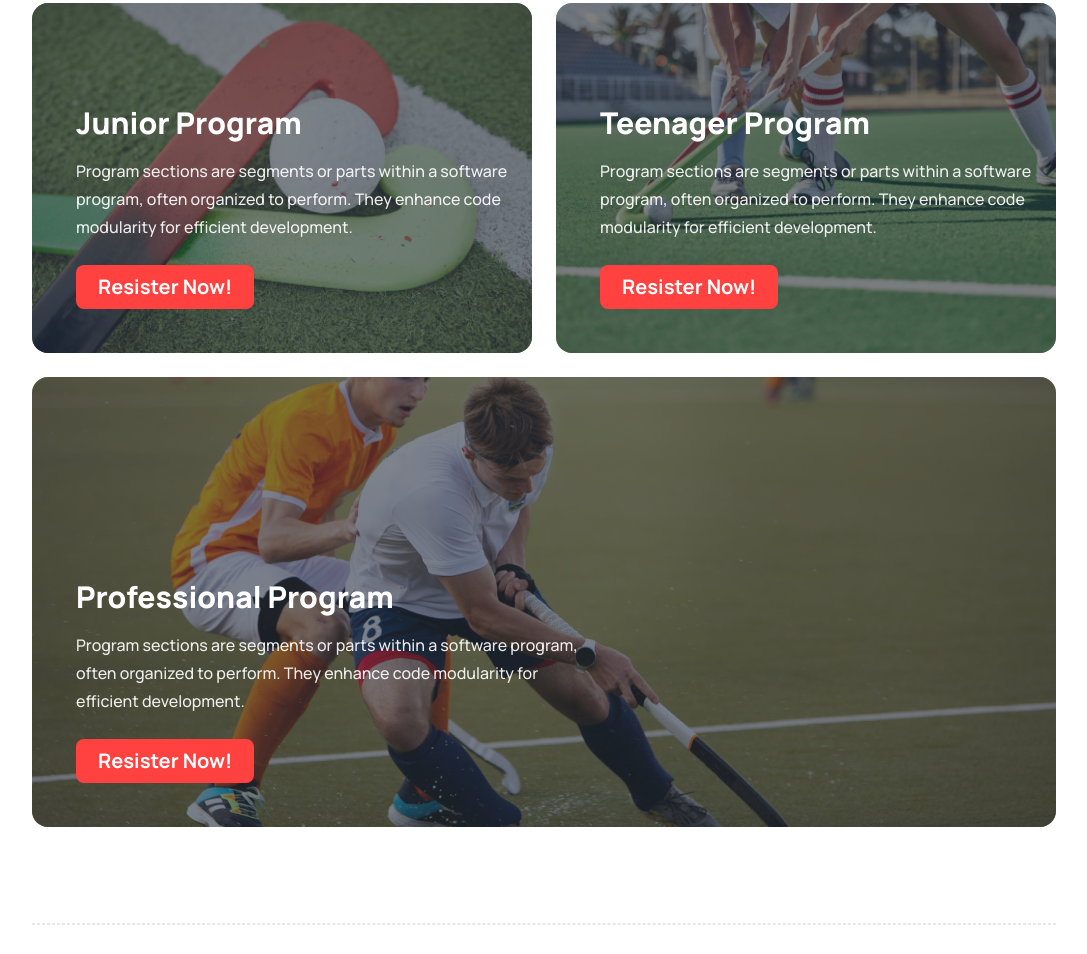
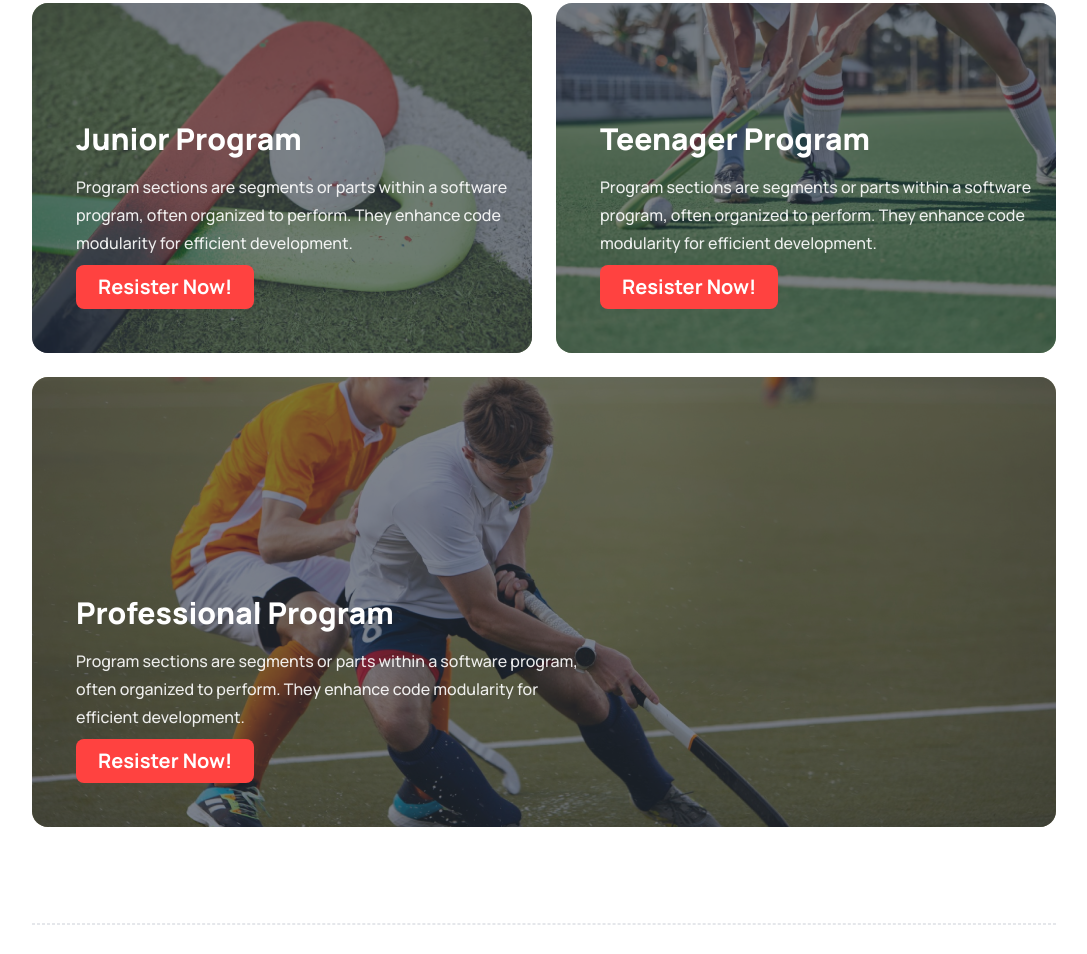
Before and after one commit to mranonno/third-assignment, a plain HTML site: page index.html in a window 1280 px wide. Shown: the part 1528-2482 px from the top of the page, without its empty margins (96-1183 px from the left). Drawn offline with nearby package versions, Linux system fonts and the light colour scheme.

Commit message:
Assignment 3 Completed

```diff
--- a/index.html
+++ b/index.html
@@ -172,10 +172,10 @@
                 <div class="hero lg:min-h-[350px] min-h-[270px] rounded-2xl relative"
                     style="background-image: url(./Images/2.png);">
                     <div class="hero-overlay bg-opacity-60 rounded-2xl"></div>
-                    <div class="hero-content text-white absolute lg:left-7 left-4 lg:bottom-7 bottom-4">
+                    <div class="hero-content text-white absolute lg:left-7 lg:bottom-7 bottom-2 left-2">
                         <div class="max-w-lg">
                             <h1 class="lg:mb-4 lg:text-3xl text-2xl font-extrabold">Junior Program</h1>
-                            <p class="mb-6 font-medium leading-7 opacity-90">Program sections are segments
+                            <p class="mb-2 font-medium leading-6 lg:leading-7 opacity-90">Program sections are segments
                                 or parts within a software program, often organized to perform.
                                 They enhance code modularity for efficient development.</p>
                             <button
@@ -188,10 +188,10 @@
                     <div class="hero lg:min-h-[350px] min-h-[260px] rounded-2xl relative"
                         style="background-image: url(./Images/3.png);">
                         <div class="hero-overlay bg-opacity-60 rounded-2xl"></div>
-                        <div class="hero-content text-white absolute lg:left-7 left-4 lg:bottom-7 bottom-4">
+                        <div class="hero-content text-white absolute lg:left-7 left-2 lg:bottom-7 bottom-2">
                             <div class="max-w-lg">
                                 <h1 class="lg:mb-4 lg:text-3xl text-2xl font-extrabold">Teenager Program</h1>
-                                <p class="mb-6 font-medium leading-7 opacity-90">Program sections are segments
+                                <p class="mb-2 font-medium leading-6 lg:leading-7 opacity-90">Program sections are segments
                                     or parts within a software program, often organized to perform.
                                     They enhance code modularity for efficient development.</p>
                                 <button
@@ -205,10 +205,10 @@
                     <div class="hero lg:min-h-[450px] min-h-[260px] rounded-2xl relative"
                         style="background-image: url(./Images/4.png);">
                         <div class="hero-overlay bg-opacity-60 rounded-2xl"></div>
-                        <div class="hero-content text-white absolute lg:left-7 left-4 lg:bottom-7 bottom-4">
+                        <div class="hero-content text-white absolute lg:left-7 left-2 lg:bottom-7 bottom-2">
                             <div class="max-w-lg">
                                 <h1 class="lg:mb-4 lg:text-3xl text-2xl font-extrabold">Professional Program</h1>
-                                <p class="mb-6 font-medium leading-7 opacity-90">Program sections are segments
+                                <p class="mb-2 font-medium leading-6 lg:leading-7 opacity-90">Program sections are segments
                                     or parts within a software program, often organized to perform.
                                     They enhance code modularity for efficient development.</p>
                                 <button
```
